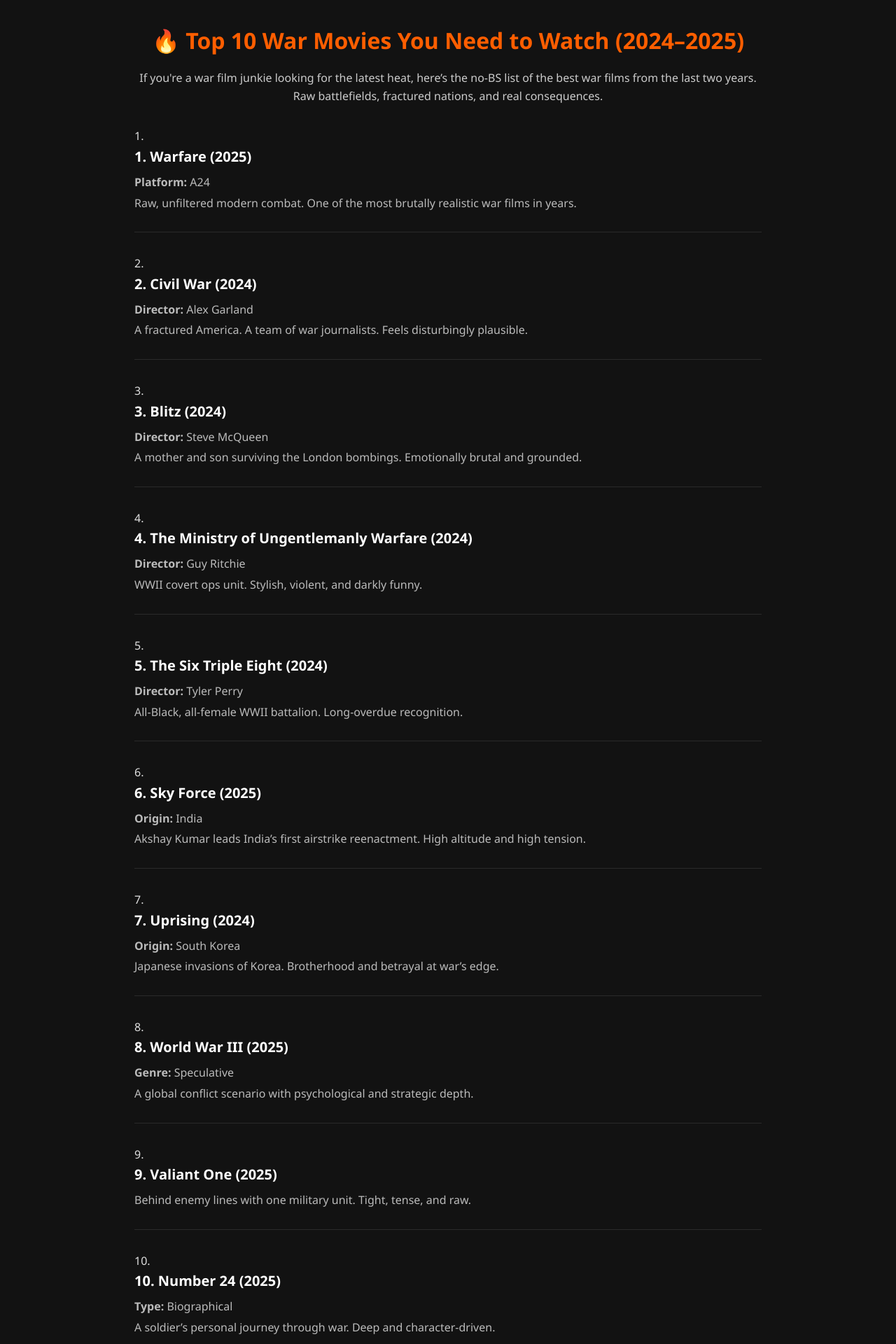
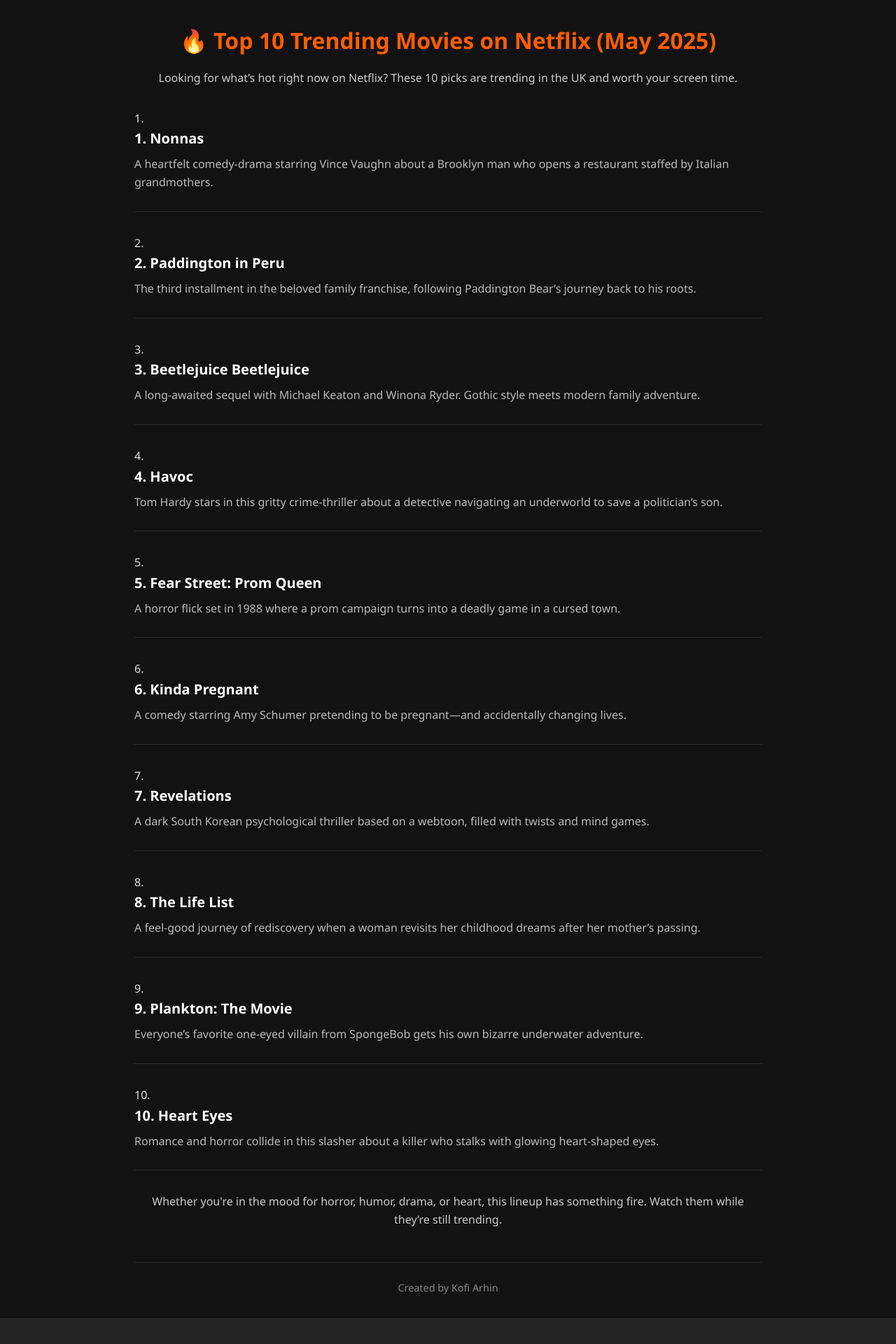
Before and after one commit to kofiarhin/kf-rt-alpha, a React (Vite) app: page / in a window 1280 px wide. Shown: the top 1920 px of the page at 70% size. After the commit the page ends 1883 px from the top, so only its background shows below. Built offline with nearby package versions, Linux system fonts and the light colour scheme.

Commit message:
Update App.jsx

```diff
--- a/src/App.jsx
+++ b/src/App.jsx
@@ -1,103 +1,70 @@
 import React from 'react';
 import './App.css';
-import { FaTwitter, FaFacebook, FaInstagram, FaGithub } from 'react-icons/fa';
 
-const warMovies = [
+const trendingMovies = [
   {
-    title: 'Warfare',
-    year: 2025,
-    platform: 'A24',
-    description: 'Raw, unfiltered modern combat. One of the most brutally realistic war films in years.',
+    title: 'Nonnas',
+    description: 'A heartfelt comedy-drama starring Vince Vaughn about a Brooklyn man who opens a restaurant staffed by Italian grandmothers.',
   },
   {
-    title: 'Civil War',
-    year: 2024,
-    director: 'Alex Garland',
-    description: 'A fractured America. A team of war journalists. Feels disturbingly plausible.',
+    title: 'Paddington in Peru',
+    description: 'The third installment in the beloved family franchise, following Paddington Bear’s journey back to his roots.',
   },
   {
-    title: 'Blitz',
-    year: 2024,
-    director: 'Steve McQueen',
-    description: 'A mother and son surviving the London bombings. Emotionally brutal and grounded.',
+    title: 'Beetlejuice Beetlejuice',
+    description: 'A long-awaited sequel with Michael Keaton and Winona Ryder. Gothic style meets modern family adventure.',
   },
   {
-    title: 'The Ministry of Ungentlemanly Warfare',
-    year: 2024,
-    director: 'Guy Ritchie',
-    description: 'WWII covert ops unit. Stylish, violent, and darkly funny.',
+    title: 'Havoc',
+    description: 'Tom Hardy stars in this gritty crime-thriller about a detective navigating an underworld to save a politician’s son.',
   },
   {
-    title: 'The Six Triple Eight',
-    year: 2024,
-    director: 'Tyler Perry',
-    description: 'All-Black, all-female WWII battalion. Long-overdue recognition.',
+    title: 'Fear Street: Prom Queen',
+    description: 'A horror flick set in 1988 where a prom campaign turns into a deadly game in a cursed town.',
   },
   {
-    title: 'Sky Force',
-    year: 2025,
-    origin: 'India',
-    description: 'Akshay Kumar leads India’s first airstrike reenactment. High altitude and high tension.',
+    title: 'Kinda Pregnant',
+    description: 'A comedy starring Amy Schumer pretending to be pregnant—and accidentally changing lives.',
   },
   {
-    title: 'Uprising',
-    year: 2024,
-    origin: 'South Korea',
-    description: 'Japanese invasions of Korea. Brotherhood and betrayal at war’s edge.',
+    title: 'Revelations',
+    description: 'A dark South Korean psychological thriller based on a webtoon, filled with twists and mind games.',
   },
   {
-    title: 'World War III',
-    year: 2025,
-    genre: 'Speculative',
-    description: 'A global conflict scenario with psychological and strategic depth.',
+    title: 'The Life List',
+    description: 'A feel-good journey of rediscovery when a woman revisits her childhood dreams after her mother’s passing.',
   },
   {
-    title: 'Valiant One',
-    year: 2025,
-    description: 'Behind enemy lines with one military unit. Tight, tense, and raw.',
+    title: 'Plankton: The Movie',
+    description: 'Everyone’s favorite one-eyed villain from SpongeBob gets his own bizarre underwater adventure.',
   },
   {
-    title: 'Number 24',
-    year: 2025,
-    type: 'Biographical',
-    description: 'A soldier’s personal journey through war. Deep and character-driven.',
+    title: 'Heart Eyes',
+    description: 'Romance and horror collide in this slasher about a killer who stalks with glowing heart-shaped eyes.',
   },
 ];
 
 const App = () => {
   return (
     <div className="blog-container">
-      <h1>🔥 Top 10 War Movies You Need to Watch (2024–2025)</h1>
+      <h1>🔥 Top 10 Trending Movies on Netflix (May 2025)</h1>
       <p className="intro">
-        If you're a war film junkie looking for the latest heat, here’s the no-BS list of the best war films from
-        the last two years. Raw battlefields, fractured nations, and real consequences.
+        Looking for what’s hot right now on Netflix? These 10 picks are trending in the UK and worth your screen time.
       </p>
       <ol className="movie-list">
-        {warMovies.map((movie, index) => (
+        {trendingMovies.map((movie, index) => (
           <li key={index} className="movie-item">
-            <h2>{index + 1}. {movie.title} ({movie.year})</h2>
-            {movie.platform && <p><strong>Platform:</strong> {movie.platform}</p>}
-            {movie.director && <p><strong>Director:</strong> {movie.director}</p>}
-            {movie.origin && <p><strong>Origin:</strong> {movie.origin}</p>}
-            {movie.genre && <p><strong>Genre:</strong> {movie.genre}</p>}
-            {movie.type && <p><strong>Type:</strong> {movie.type}</p>}
+            <h2>{index + 1}. {movie.title}</h2>
             <p>{movie.description}</p>
           </li>
         ))}
       </ol>
       <p className="outro">
-        Whether you want historical realism, dystopian chaos, or psychological intensity, this lineup has it covered.
-        Add them to your watchlist. Then thank me later.
+        Whether you're in the mood for horror, humor, drama, or heart, this lineup has something fire. Watch them while they’re still trending.
       </p>
 
       <footer className="footer">
         <p>Created by Kofi Arhin</p>
-        <div className="social-icons">
-          <a href="https://twitter.com" target="_blank" rel="noopener noreferrer"><FaTwitter /></a>
-          <a href="https://facebook.com" target="_blank" rel="noopener noreferrer"><FaFacebook /></a>
-          <a href="https://instagram.com" target="_blank" rel="noopener noreferrer"><FaInstagram /></a>
-          <a href="https://github.com" target="_blank" rel="noopener noreferrer"><FaGithub /></a>
-        </div>
       </footer>
     </div>
   );
```
